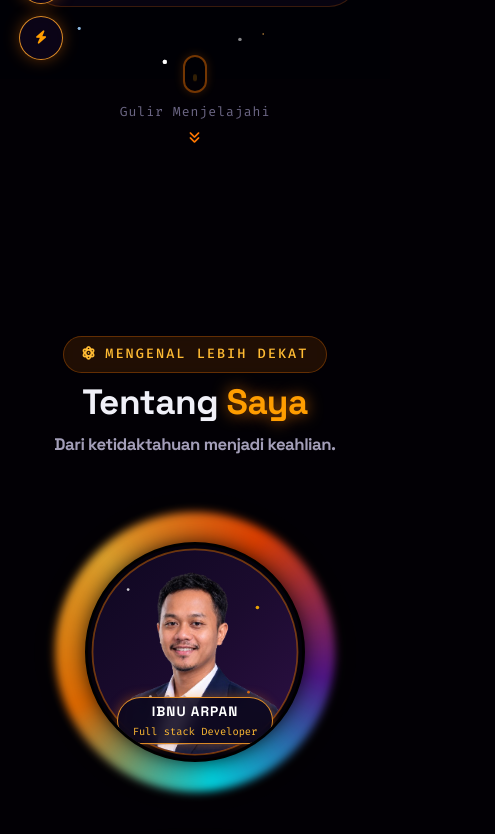
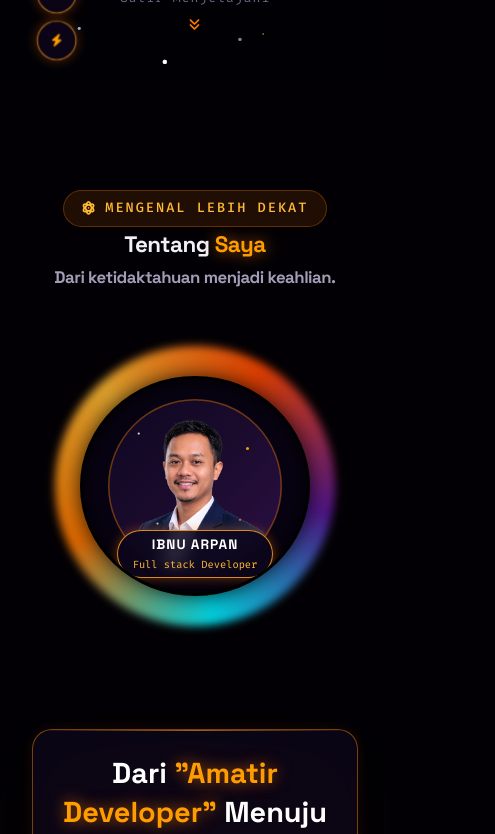
Before and after one commit to ibnu-arpan/Ibnu_Arpan_26101140127_01TPLE005, a plain HTML site: page index.html in a window 390 px wide. Shown: the part 765-1599 px from the top of the page, 495 px wide, since content can reach past the window. Drawn offline with Linux system fonts and the light colour scheme; animation ran at ten frames a second.

Commit message:
Membuat website responsive di semua device

```diff
--- a/index.html
+++ b/index.html
@@ -186,30 +186,33 @@
 
         <div class="container hero-container">
           <!-- Floating Cosmic Status Badge -->
-          <div class="hero-badge-wrapper animate-float">
-            <div class="cosmic-status-badge">
-              <span class="pulsing-orange-dot"></span>
-              <span class="badge-text"
-                >Ini adalah awal dari perjalanan saya di dunia pemrograman</span
-              >
-            </div>
-          </div>
-
-          <!-- Big Prominent Name -->
-          <h1 class="hero-title">
-            <span class="hero-greeting">Halo, Saya <span class="hero-big-name">IBNU ARPAN</span></span>
-            <br />
-            <br />
-            <br />
-          </h1>
 
           <!-- Typewriter Subtitle -->
           <div class="hero-typewriter-box">
-            <span class="typewriter-prefix">Seorang&nbsp;</span>
+            <span class="typewriter-prefix"> Saya Seorang&nbsp;</span>
             <span class="typewriter-text" id="typewriter"></span>
             <span class="typewriter-cursor">|</span>
           </div>
 
+              <!-- Big Prominent Name -->
+          <h1 class="hero-title">
+
+            <br />
+            <br />
+            <br />
+            <br />
+            <br />
+
+          </h1>
+
+           <div class="hero-badge-wrapper animate-float">
+            <div class="cosmic-status-badge">
+              <span class="pulsing-orange-dot"></span>
+              <span class="badge-text"
+                >Ini adalah awal dari perjalanan saya </span
+              >
+            </div>
+          </div>
           <!-- Description Paragraph -->
 
           <!-- CTA Action Buttons -->
--- a/script.js
+++ b/script.js
@@ -514,7 +514,7 @@ document.addEventListener("DOMContentLoaded", () => {
 
   // Rotating titles as specifically requested by user ("seperti 'Amatir Developer', dll.")
   const roles = [
-    "Mahasiswa Universitas Pamulang",
+    "Mahasiswa UNPAM",
     "Teknik Informatika",
     "Amatir Developer",
     "Network Engineer",
--- a/style.css
+++ b/style.css
@@ -2659,3 +2659,107 @@ body {
     right: 1.2rem;
   }
 }
+
+/* =========================================================
+   RESPONSIVE DESIGN (DESKTOP, TABLET, & HANDPHONE)
+   ========================================================= */
+
+/* 1. Pengaman Global Agar Tidak Geser Kanan-Kiri (Horizontal Scroll) */
+* {
+  box-sizing: border-box;
+}
+
+html,
+body {
+  max-width: 100%;
+  overflow-x: hidden;
+}
+
+img,
+svg,
+video {
+  max-width: 100%;
+  height: auto;
+}
+
+/* 2. Tampilan TABLET (Layar maksimal 992px) */
+@media screen and (max-width: 992px) {
+  .container,
+  section {
+    padding-left: 24px !important;
+    padding-right: 24px !important;
+  }
+
+  /* Ubah susunan berdampingan menjadi atas-bawah */
+  .hero-content,
+  .about-grid,
+  .projects-grid,
+  .skills-grid {
+    display: flex !important;
+    flex-direction: column !important;
+    align-items: center !important;
+    text-align: center !important;
+    gap: 24px !important;
+  }
+
+  .avatar-card {
+    max-width: 280px;
+    margin: 0 auto;
+  }
+}
+
+/* 3. Tampilan HANDPHONE / MOBILE (Layar maksimal 600px) */
+@media screen and (max-width: 600px) {
+  body {
+    font-size: 15px;
+  }
+
+  .container,
+  section {
+    padding: 40px 16px !important;
+  }
+
+  /* Perkecil judul besar agar tidak terpotong di layar HP */
+  h1,
+  .hero-title {
+    font-size: 1.8rem !important;
+    line-height: 1.3 !important;
+  }
+
+  h2,
+  .section-title {
+    font-size: 1.4rem !important;
+  }
+
+  /* Sesuaikan kotak avatar & SVG foto profil */
+  .avatar-card {
+    width: 100% !important;
+    max-width: 230px !important;
+    padding: 15px !important;
+  }
+
+  .avatar-svg {
+    width: 180px !important;
+    height: 180px !important;
+  }
+
+  /* Tombol CTA / Navigasi agar rapi dan mudah diklik jempol */
+  .btn,
+  button {
+    padding: 10px 16px;
+    font-size: 14px;
+  }
+
+  /* Posisi tombol melayang (Kosmik Audio & Warp Speed) di HP */
+  .cosmic-quick-controls {
+    bottom: 14px !important;
+    right: 14px !important;
+    gap: 8px !important;
+    transform: scale(0.9);
+  }
+
+  /* Sembunyikan tooltip teks panjang di HP agar tidak menutupi layar */
+  .ctrl-tooltip {
+    display: none !important;
+  }
+}
```
